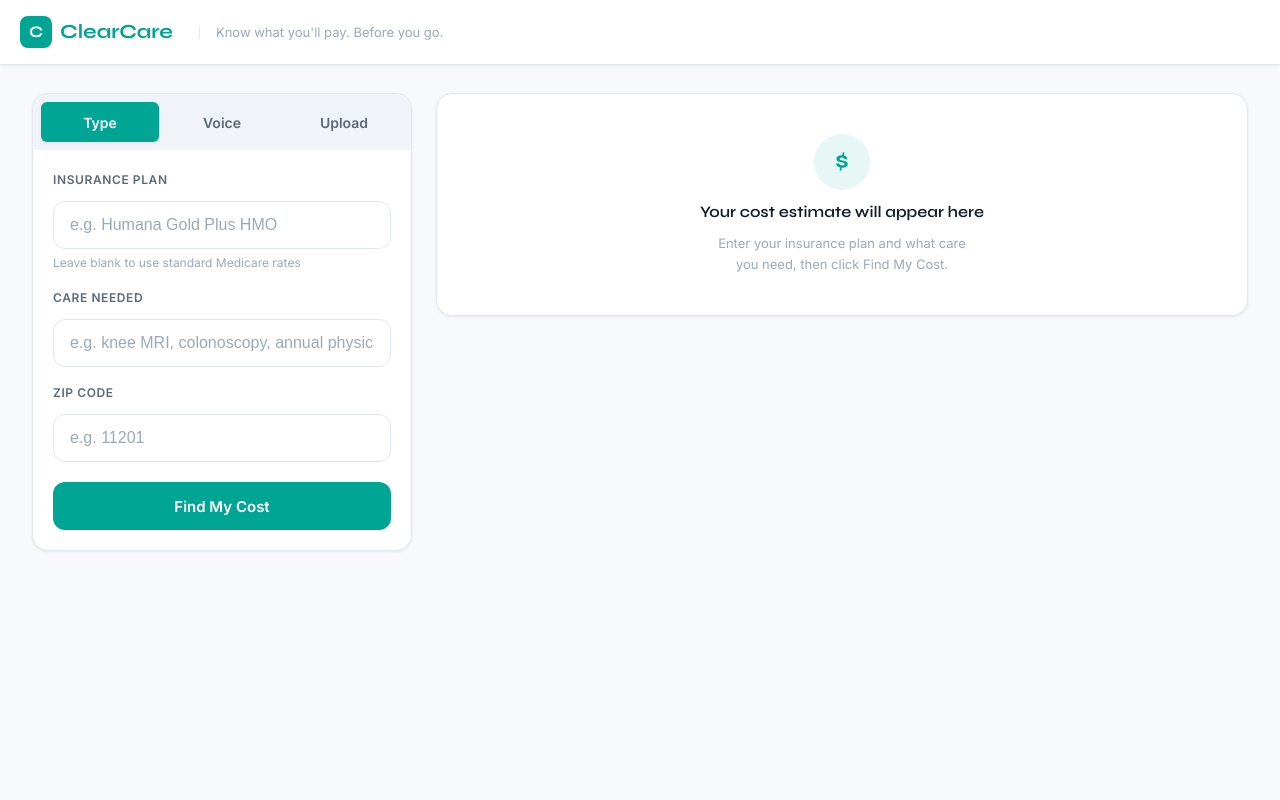
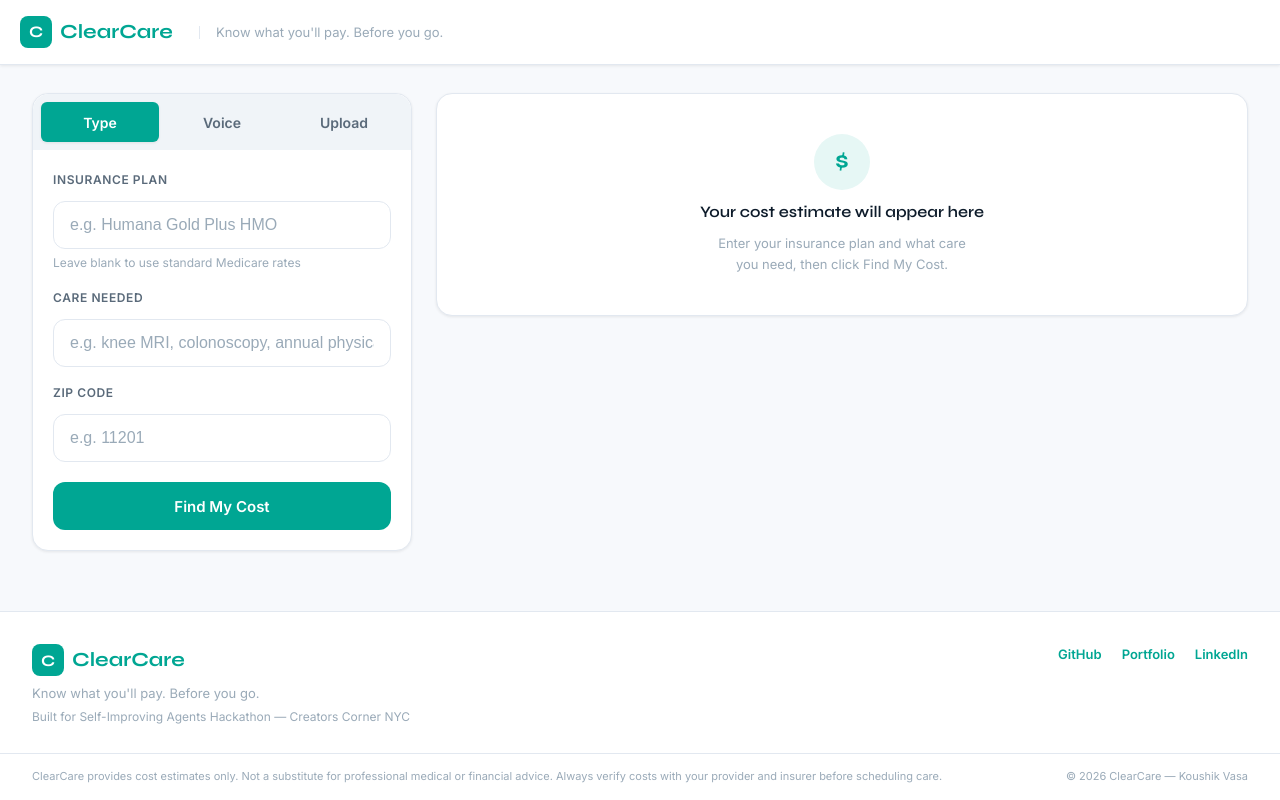
Before and after one commit to koushikvasa/clearcare, a Next.js app in the folder frontend/: page / in a window 1280 px wide. Built offline with nearby package versions, Linux system fonts and the light colour scheme; no server answers.

Commit message:
feat: Footer with brand, links, and disclaimer

```diff
--- a/frontend/app/components/Footer.tsx
+++ b/frontend/app/components/Footer.tsx
@@ -1,3 +1,66 @@
+// components/Footer.tsx
+
 export default function Footer() {
-    return <div />
+    return (
+      <footer className="footer">
+        <div className="footer-inner">
+
+          {/* Left — brand */}
+          <div className="footer-brand">
+            <div className="footer-logo">
+              <div className="logo-icon">C</div>
+              <span className="logo-text">ClearCare</span>
+            </div>
+            <p className="footer-tagline">
+              Know what you'll pay. Before you go.
+            </p>
+            <p className="footer-built">
+              Built for Self-Improving Agents Hackathon — Creators Corner NYC
+            </p>
+          </div>
+
+          {/* Right — links */}
+          <div className="footer-links">
+            <a
+              href="https://github.com/koushikvasa"
+              target="_blank"
+              rel="noopener noreferrer"
+              className="footer-link"
+            >
+              GitHub
+            </a>
+            <a
+              href="https://koushikvasa.github.io"
+              target="_blank"
+              rel="noopener noreferrer"
+              className="footer-link"
+            >
+              Portfolio
+            </a>
+            <a
+              href="https://linkedin.com/in/koushik-vasa"
+              target="_blank"
+              rel="noopener noreferrer"
+              className="footer-link"
+            >
+              LinkedIn
+            </a>
+          </div>
+
+        </div>
+
+        {/* Disclaimer */}
+        <div className="footer-disclaimer">
+          <p>
+            ClearCare provides cost estimates only. Not a substitute for
+            professional medical or financial advice. Always verify costs
+            with your provider and insurer before scheduling care.
+          </p>
+          <p className="footer-copy">
+            © 2026 ClearCare — Koushik Vasa
+          </p>
+        </div>
+
+      </footer>
+    )
   }
--- a/frontend/app/globals.css
+++ b/frontend/app/globals.css
@@ -940,3 +940,103 @@ button { font-family: var(--font-body); }
 @media (min-width: 640px) {
   .upload-tab { padding: 20px; }
 }
+
+/* ── Footer ──────────────────────────────────────── */
+.footer {
+  background:    var(--bg-white);
+  border-top:    1px solid var(--border);
+  margin-top:    auto;
+}
+
+.footer-inner {
+  max-width:   1280px;
+  margin:      0 auto;
+  padding:     24px 16px 20px;
+  display:     flex;
+  flex-direction: column;
+  gap:         20px;
+}
+
+.footer-brand {
+  display:        flex;
+  flex-direction: column;
+  gap:            6px;
+}
+
+.footer-logo {
+  display:     flex;
+  align-items: center;
+  gap:         8px;
+  margin-bottom: 2px;
+}
+
+.footer-tagline {
+  font-size:  13px;
+  color:      var(--text-muted);
+  line-height: 1.4;
+}
+
+.footer-built {
+  font-size:  12px;
+  color:      var(--text-muted);
+  line-height: 1.4;
+}
+
+.footer-links {
+  display:  flex;
+  gap:      20px;
+  flex-wrap: wrap;
+}
+
+.footer-link {
+  font-size:       13px;
+  font-weight:     600;
+  color:           var(--teal);
+  text-decoration: none;
+  transition:      color 0.2s;
+}
+
+.footer-link:hover { color: var(--teal-dark); }
+
+.footer-disclaimer {
+  max-width:     1280px;
+  margin:        0 auto;
+  padding:       14px 16px;
+  border-top:    1px solid var(--border);
+  width:         100%;
+  display:       flex;
+  flex-direction: column;
+  gap:           6px;
+}
+
+.footer-disclaimer p {
+  font-size:  11px;
+  color:      var(--text-muted);
+  line-height: 1.6;
+}
+
+.footer-copy {
+  font-size: 11px;
+  color:     var(--text-muted);
+}
+
+@media (min-width: 640px) {
+  .footer-inner {
+    flex-direction: row;
+    justify-content: space-between;
+    align-items:    flex-start;
+    padding:        28px 20px 24px;
+  }
+
+  .footer-disclaimer {
+    flex-direction: row;
+    justify-content: space-between;
+    align-items:    center;
+    padding:        14px 20px;
+  }
+}
+
+@media (min-width: 1024px) {
+  .footer-inner       { padding: 32px 32px 28px; }
+  .footer-disclaimer  { padding: 14px 32px; }
+}
```
